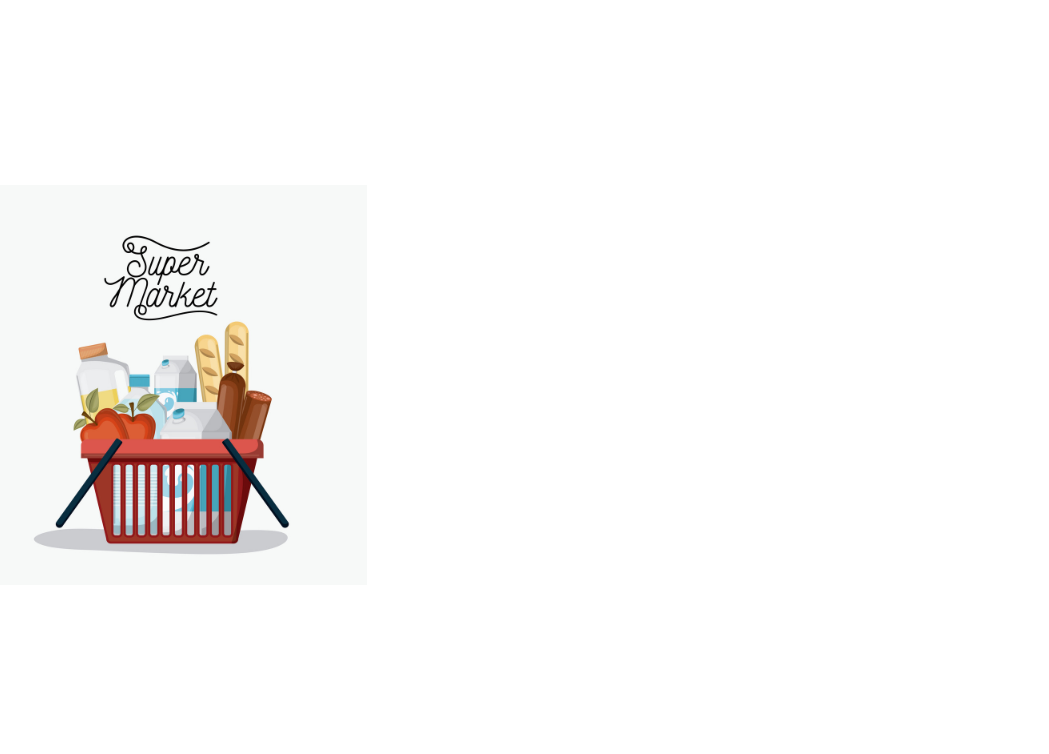
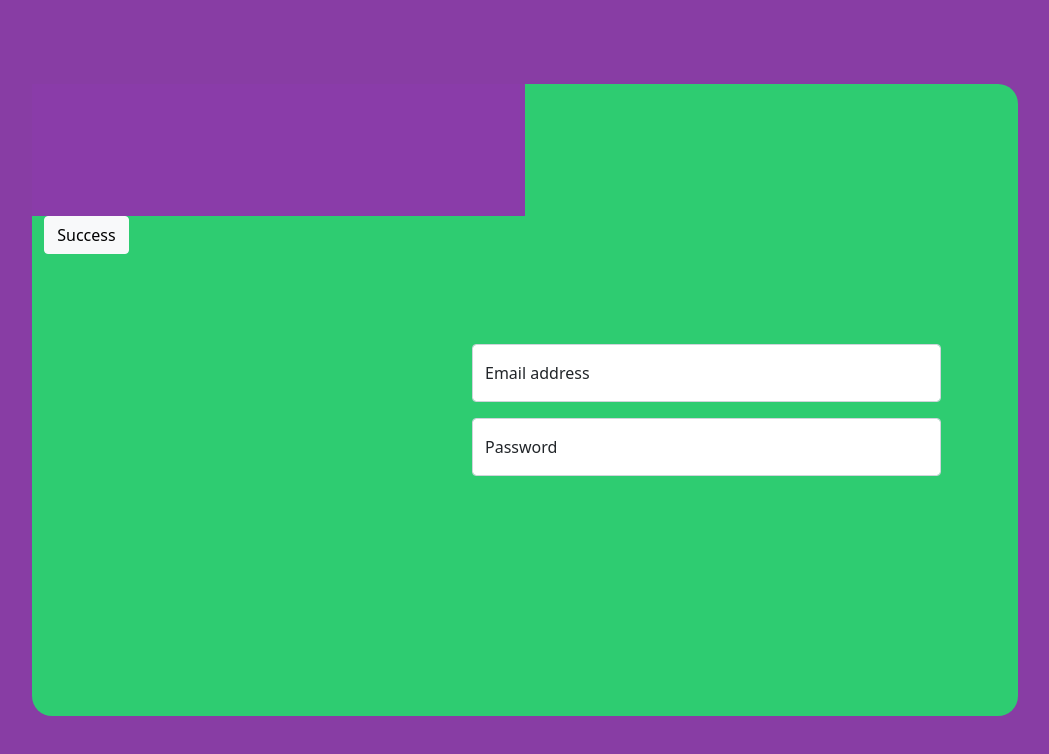
Before and after one commit to GathsaraH/Boostrap-super-market-pos-system, a plain HTML site: page Super-Market-POS-System/index.html in a window 1280 px wide. Shown: the whole page, without its empty margins (115-1164 px from the left). Drawn offline with Linux system fonts and the light colour scheme.

Commit message:
backgroud -fix

```diff
--- a/Super-Market-POS-System/index.html
+++ b/Super-Market-POS-System/index.html
@@ -1,27 +1,50 @@
-<!DOCTYPE html>
 <html lang="en">
   <head>
-    <!-- Required meta tags -->
-    <meta charset="utf-8" />
-    <meta name="viewport" content="width=device-width, initial-scale=1" />
-    <link rel="stylesheet" href="assests/css/bootstrap.css">
-    <title>Hello, world!</title>
+    <meta charset="UTF-8" />
+    <meta http-equiv="X-UA-Compatible" content="IE=edge" />
+    <meta name="viewport" content="width=device-width, initial-scale=1.0" />
+    <link rel="stylesheet" href="assests/css/bootstrap.min.css" />
     <link rel="stylesheet" href="style.css" />
+    <title>Login Page</title>
   </head>
-  <body class="body">
-    <section class="forum">
-      <div class="container">
-        <div class="row">
-          <div class="col-lg-5">
-            <img
-              class="first-image"
+  <body>
+    <section class="main-section">
+      <div class="container-fluid">
+        <div class="row" >
+          <div class="col" id="main-image">
+            <!-- <img
+              class="img-new"
               src="assests/img/602ede9bb1d9a.jpg"
+              alt="image"
               class="img-fluid"
-              alt=""
-            />
+            /> -->
+          </div>
+
+          <div class="col" id="main-row" class="col-lg">
+            <div class="form-floating mb-3">
+              <input
+                type="email"
+                class="form-control"
+                id="floatingInput"
+                placeholder="name@example.com"
+              />
+              <label for="floatingInput">Email address</label>
+            </div>
+            <div class="form-floating">
+              <input
+                type="password"
+                class="form-control"
+                id="floatingPassword"
+                placeholder="Password"
+              />
+              <label for="floatingPassword">Password</label>
+            </div>
           </div>
         </div>
+        <button type="button" class="btn btn-light" id="btn-s">Success</button>
       </div>
     </section>
+
+    <script src="assests/js/bootstrap.js"></script>
   </body>
 </html>
--- a/Super-Market-POS-System/style.css
+++ b/Super-Market-POS-System/style.css
@@ -1,20 +1,43 @@
+body {
+  background-color: #883DA4;
+}
+.img-new {
+  width: 521px;
+  height: 488px;
+  border-radius: 20px;
+  z-index: 5;
+  display: flex;
+  position: relative;
+  left: 76px;
+  bottom: -148px;
+}
+.main-section {
+  width: 77%;
+  height: 79%;
+  border-radius: 20px;
+  background-color: rgb(46, 204, 113);
+  inset: 0px;
+  margin: auto;
+  position: absolute;
+}
+#main-row {
+  position: relative;
+  top: 260px;
+  left: -65px;
+}
+#btn-secc {
+  position: relative;
+  left: 940px;
+  height: 51px;
+  width: 200px;
+}
 
+.btn-light:hover {
+  color: #ffffff;
+  background-color: #090a0a;
+  border-color: #f9fafb;
+}
+#main-image{
+ background-color: #8A3CA9;
 
-body {
-    margin: 0;
-    font-family: var(--bs-font-sans-serif);
-    font-size: 1rem;
-    font-weight: 400;
-    line-height: 1.5;
-    color: #212529;
-    /* background-color: #d6c9c9; */
-    background-image: linear-gradient(to right top, #051937, #004d7a, #008793, #00bf72, #a8eb12);
-    -webkit-text-size-adjust: 100%;
-    -webkit-tap-highlight-color: rgba(0, 0, 0, 0);
 }
-.first-image {
-  position: absolute;
-  background-color: black;
-  width: 400px;
-  top: 185px;
-}
```
Also changed, not shown: Super-Market-POS-System/assests/img/6032a84ea8c58.jpg (added).
